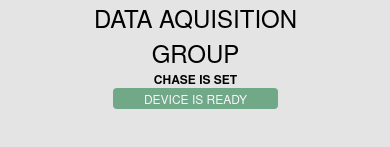
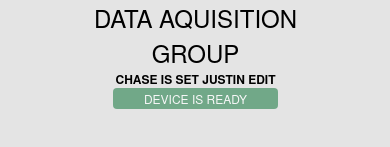
Before and after one commit to jgrew/Hello-World, a plain HTML site: page index.html in a window 390 px wide. Shown: the part 487-634 px from the top of the page. Drawn offline with Linux system fonts and the light colour scheme; some packages are replaced by stand-ins of ours.

Commit message:
Justin's Edit

```diff
--- a/index.html
+++ b/index.html
@@ -33,6 +33,7 @@
         <div class="app">
             <h1>Data Aquisition Group</h1>
 		<b>Chase is set</b>
+        <b>Justin Edit</b>
             <div id="deviceready" class="blink">
                 <p class="event listening">Connecting to Device</p>
                 <p class="event received">Device is Ready</p>
```
